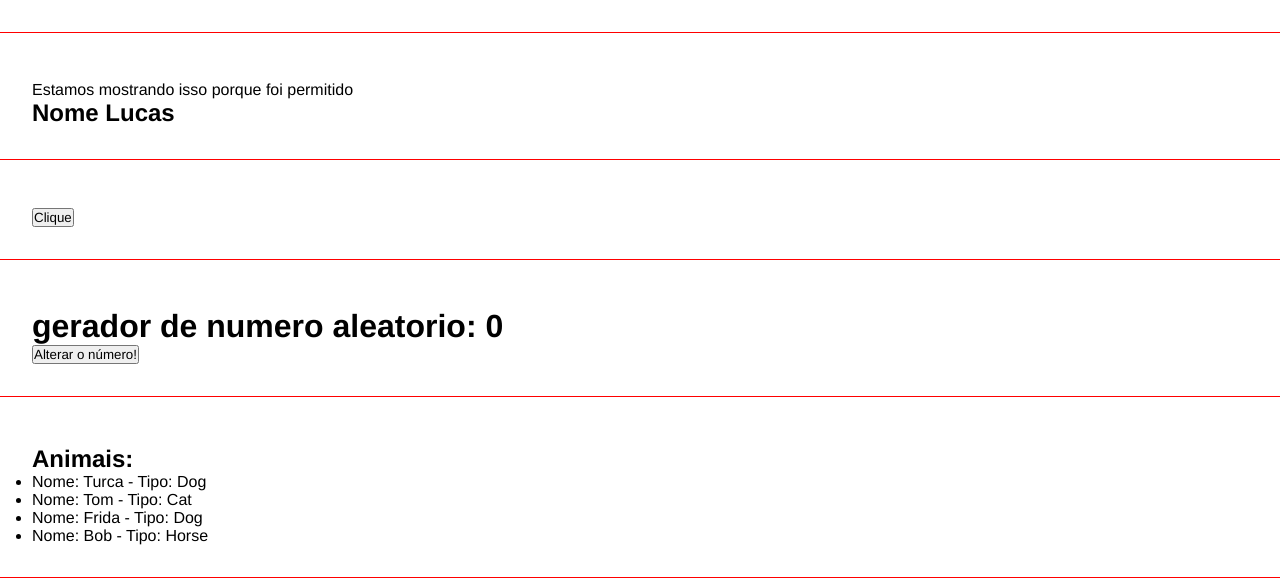
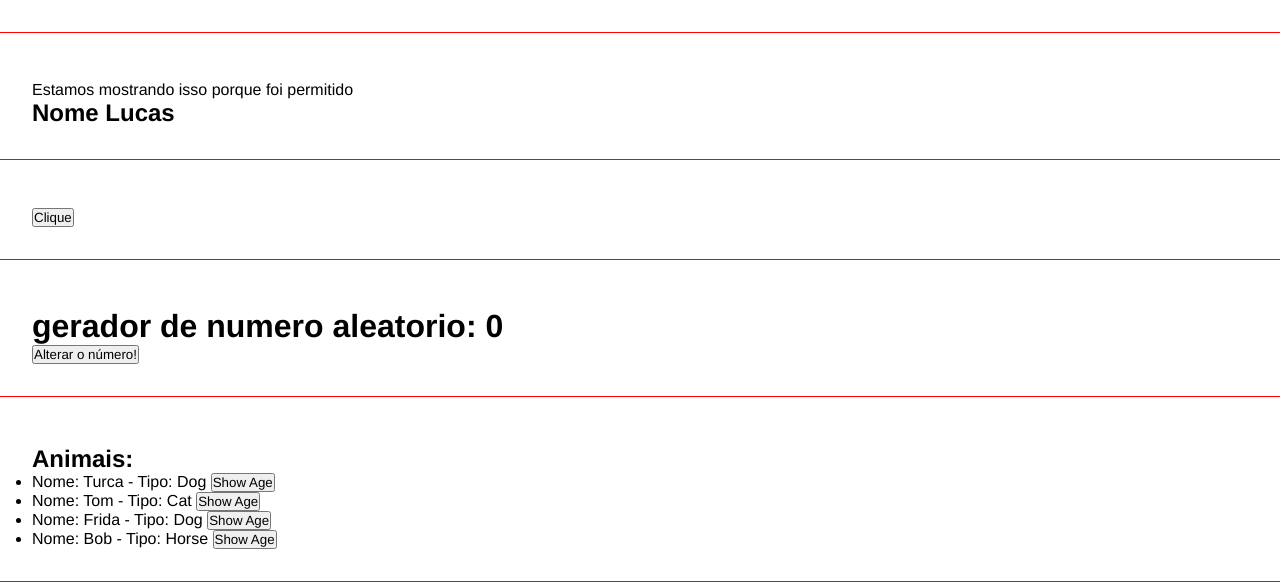
Before and after one commit to lucashomero/angular-test, an Angular app: page / in a window 1280 px wide. Shown: the part 459-1047 px from the top of the page. Built offline with nearby package versions, Linux system fonts and the light colour scheme.

Commit message:
code: interface #13

```diff
--- /dev/null
+++ b/src/app/Animal.ts
@@ -0,0 +1,5 @@
+export interface Animal {
+    name: string
+    type: string
+    age: number
+}
--- a/src/app/componentes/list-render/list-render.component.html
+++ b/src/app/componentes/list-render/list-render.component.html
@@ -3,6 +3,8 @@
     <ul>
         <li *ngFor="let animal of animals">
             Nome: {{ animal.name }} - Tipo: {{animal.type}}
+            <button (click)="showAge(animal)">Show Age</button>
         </li>
     </ul>
+    <h3>{{animalDetails}}</h3>
 </div>
--- a/src/app/componentes/list-render/list-render.component.ts
+++ b/src/app/componentes/list-render/list-render.component.ts
@@ -1,5 +1,6 @@
 import { CommonModule } from '@angular/common';
 import { Component } from '@angular/core';
+import { Animal } from '../../Animal';
 
 @Component({
   selector: 'app-list-render',
@@ -9,11 +10,17 @@
   styleUrl: './list-render.component.scss'
 })
 export class ListRenderComponent {
-  animals = [
-    { name: 'Turca', type: 'Dog'},
-    { name: 'Tom', type: 'Cat'},
-    { name: 'Frida', type: 'Dog'},
-    { name: 'Bob', type: 'Horse'}
+  animals: Animal[] = [
+    { name: 'Turca', type: 'Dog', age: 3},
+    { name: 'Tom', type: 'Cat', age: 2},
+    { name: 'Frida', type: 'Dog', age: 12},
+    { name: 'Bob', type: 'Horse', age: 9}
   ]
 
+animalDetails = '';
+
+  showAge(animal: Animal){
+    this.animalDetails = `O pet ${animal.name} tem ${animal.age} anos!`
+  }
+
 }
```
